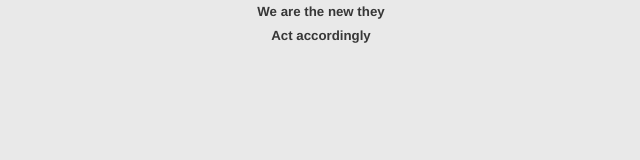
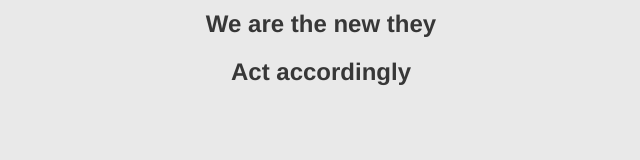
Before and after one commit to ddenhartog/ddenhartog.github.io, a website: page index.html in a window 1280 px wide. Shown: the whole page, without its empty margins (319-959 px from the left). Drawn offline with Linux system fonts and the light colour scheme.

Commit message:
h5 to h1

```diff
--- a/index.html
+++ b/index.html
@@ -12,12 +12,12 @@
 <meta name="author" content="Douglas Denhartog">
 <meta name="description" content="We are the new they. Act accordingly.">
 
-<link rel="stylesheet" href="/static/stylesheets/stylesheet1518767583000.css" media="screen">
+<link rel="stylesheet" href="/static/stylesheets/stylesheet1518767748000.css" media="screen">
 </head>
 <body>
 <div>
-  <h5>We are the new they</h5>
-  <h5>Act accordingly</h5>
+  <h1>We are the new they</h1>
+  <h1>Act accordingly</h1>
 </div>
 <script>
 (function(i,s,o,g,r,a,m){i['GoogleAnalyticsObject']=r;i[r]=i[r]||function(){
```
Also changed, not shown: static/stylesheets/stylesheet1518767748000.css (renamed from static/stylesheets/stylesheet1518767583000.css), 2 other files.
